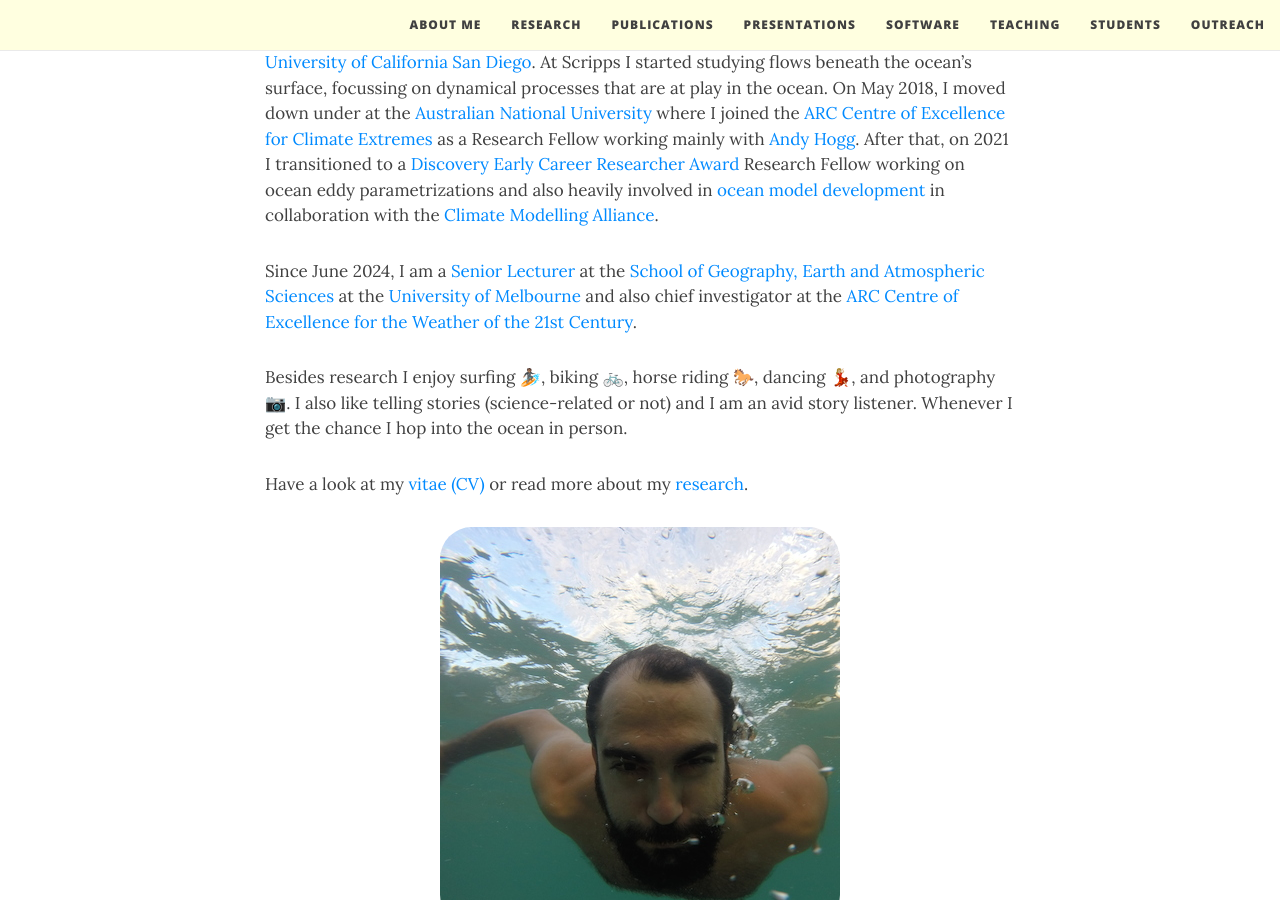
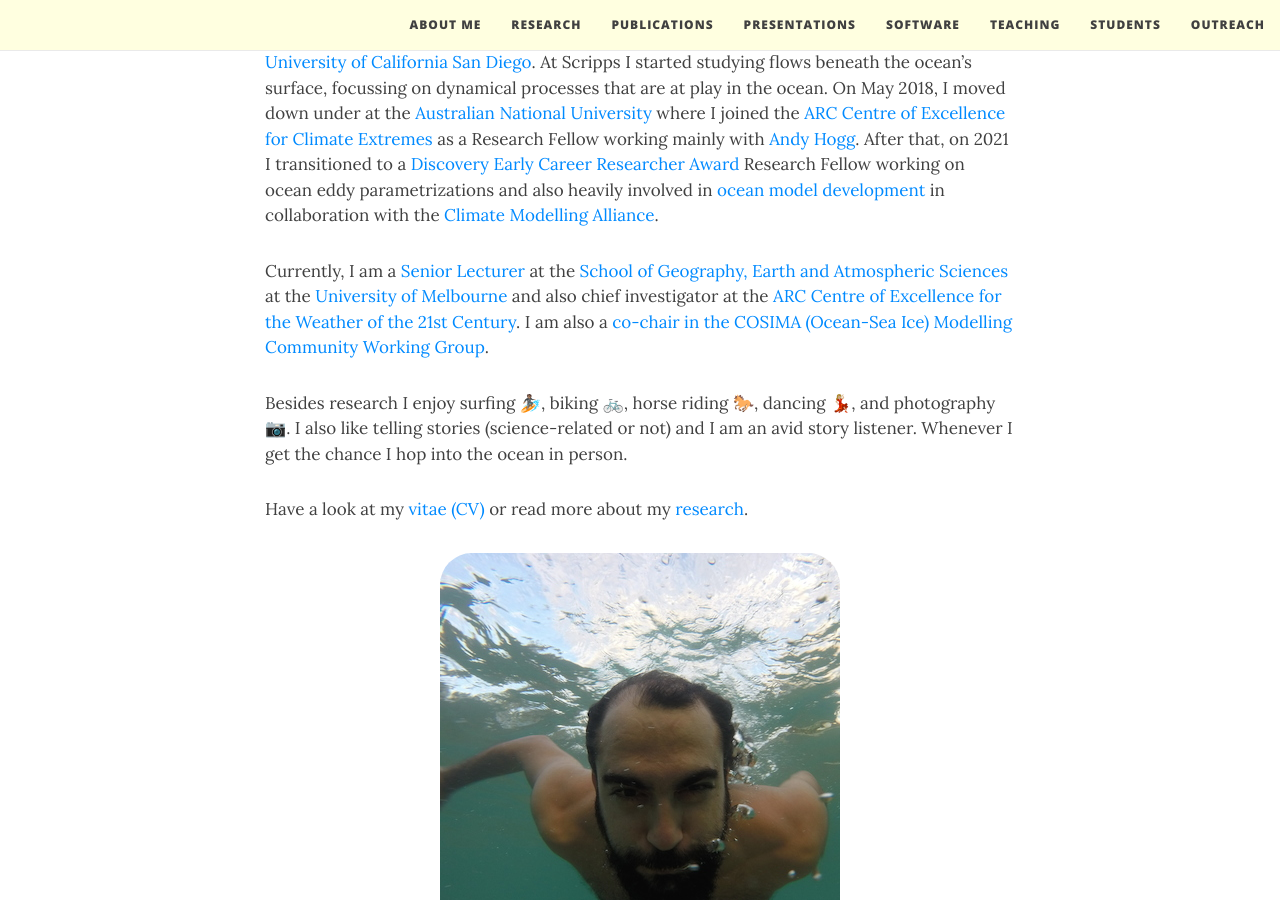
Before and after one commit to navidcy/navidcy.github.io, a Jekyll site: the page built from aboutme.md, in a window 1280 px wide and 900 px high, scrolled down 859 px. Built offline with Jekyll 4.4.1, drawn with Linux system fonts in a browser that asks for light colours; nearby versions of some CDN libraries.

Commit message:
add cosima co-chair

```diff
--- a/aboutme.md
+++ b/aboutme.md
@@ -22,7 +22,7 @@ On May 2018, I moved down under at the [Australian National University][anu-site
 working mainly with [Andy Hogg][andy-site].
 After that, on 2021 I transitioned to a [Discovery Early Career Researcher Award][decra2021] Research Fellow working on ocean eddy parametrizations and also heavily involved in [ocean model development][oceananigans-repo] in collaboration with the [Climate Modelling Alliance][clima-site].
 
-Since June 2024, I am a [Senior Lecturer](https://findanexpert.unimelb.edu.au/profile/1064377-navid-constantinou) at the [School of Geography, Earth and Atmospheric Sciences][sgseas-site] at the [University of Melbourne][unimelb-site] and also chief investigator at the [ARC Centre of Excellence for the Weather of the 21st Century](https://www.21centuryweather.org.au).
+Currently, I am a [Senior Lecturer][unimelb-profile] at the [School of Geography, Earth and Atmospheric Sciences][sgseas-site] at the [University of Melbourne][unimelb-site] and also chief investigator at the [ARC Centre of Excellence for the Weather of the 21st Century](https://www.21centuryweather.org.au). I am also a [co-chair in the COSIMA (Ocean-Sea Ice) Modelling Community Working Group][cosima-cochair].
 
 Besides research I enjoy surfing 🏄🏽, biking 🚲, horse riding 🐎, dancing 💃🏼, and photography 📷.
 I also like telling stories (science-related or not) and I am an avid story listener.
@@ -49,3 +49,5 @@ Have a look at my [vitae (CV)][cv-pdf] or read more about my [research](../resea
 [sgseas-site]: https://sgeas.unimelb.edu.au
 [unimelb-site]: https://www.unimelb.edu.au
 [clima-site]: https://clima.caltech.edu
+[cosima-cochair]: https://www.access-nri.org.au/cosima-working-group/
+[unimelb-profile]: https://findanexpert.unimelb.edu.au/profile/1064377-navid-constantinou
```
